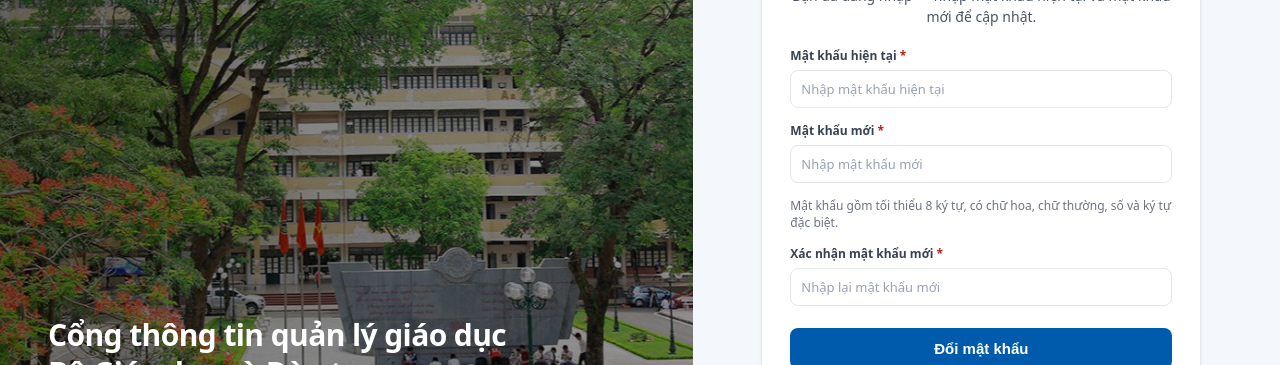
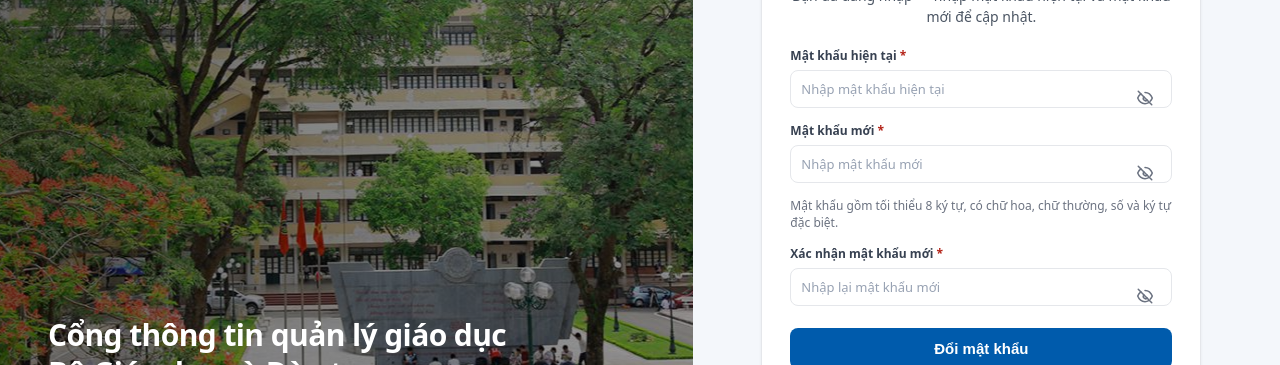
Before and after one commit to dmt041104111003/manage_utc, a Next.js app: page /auth/doimatkhau in a window 1280 px wide. Shown: the part 288-653 px from the top of the page. Built offline with nearby package versions, Linux system fonts and the light colour scheme; no server answers.

Commit message:
chore(auth): Bo sung nut hien/an mat khau cua man hinh 'Dat lai mat khau' va 'Doi mat khau'. Dieu huong den man hinh 'Dang nhap' sau khi thanh cong

```diff
--- a/app/auth/doimatkhau/components/ChangePasswordFormCard.tsx
+++ b/app/auth/doimatkhau/components/ChangePasswordFormCard.tsx
@@ -1,7 +1,35 @@
 import Link from "next/link";
 import type { FormEvent } from "react";
+import { useState } from "react";
 import { AuthShell } from "../../components/AuthShell";
 import styles from "../../styles/forgot-password.module.css";
+
+function EyeIcon({ hidden }: { hidden: boolean }) {
+  if (hidden) {
+    return (
+      <svg className={styles.togglePasswordIcon} viewBox="0 0 24 24" fill="none" aria-hidden="true">
+        <path d="M3 3l18 18" stroke="currentColor" strokeWidth="2" strokeLinecap="round" />
+        <path d="M10.6 10.6a3 3 0 004.24 4.24" stroke="currentColor" strokeWidth="2" strokeLinecap="round" />
+        <path
+          d="M6.4 6.4C4.6 7.7 3.2 9.5 2.3 12c1.6 4.3 5.4 7.5 9.7 7.5 1.7 0 3.4-.5 4.9-1.4M12 4.5c4.3 0 8.1 3.2 9.7 7.5-.6 1.7-1.6 3.2-2.8 4.4"
+          stroke="currentColor"
+          strokeWidth="2"
+          strokeLinecap="round"
+        />
+      </svg>
+    );
+  }
+  return (
+    <svg className={styles.togglePasswordIcon} viewBox="0 0 24 24" fill="none" aria-hidden="true">
+      <path
+        d="M2.3 12C3.9 7.7 7.7 4.5 12 4.5s8.1 3.2 9.7 7.5c-1.6 4.3-5.4 7.5-9.7 7.5S3.9 16.3 2.3 12z"
+        stroke="currentColor"
+        strokeWidth="2"
+      />
+      <circle cx="12" cy="12" r="3" stroke="currentColor" strokeWidth="2" />
+    </svg>
+  );
+}
 
 type Props = {
   currentPassword: string;
@@ -38,6 +66,10 @@ export default function ChangePasswordFormCard(props: Props) {
     onSubmit
   } = props;
 
+  const [showCurrent, setShowCurrent] = useState(false);
+  const [showNew, setShowNew] = useState(false);
+  const [showConfirm, setShowConfirm] = useState(false);
+
   return (
     <AuthShell>
       <h2 className={styles.title}>Đổi mật khẩu</h2>
@@ -50,13 +82,22 @@ export default function ChangePasswordFormCard(props: Props) {
           </label>
           <input
             id="currentPassword"
-            type="password"
-            className={styles.input}
+            type={showCurrent ? "text" : "password"}
+            className={`${styles.input} ${styles.inputWithToggle}`}
             placeholder="Nhập mật khẩu hiện tại"
             value={currentPassword}
             onChange={(e) => onCurrentPasswordChange(e.target.value)}
             disabled={isSubmitting}
           />
+          <button
+            type="button"
+            className={styles.togglePasswordBtn}
+            onClick={() => setShowCurrent((s) => !s)}
+            disabled={isSubmitting}
+            aria-label={showCurrent ? "Ẩn mật khẩu hiện tại" : "Hiện mật khẩu hiện tại"}
+          >
+            <EyeIcon hidden={!showCurrent} />
+          </button>
           {currentPasswordError ? <p className={styles.error}>{currentPasswordError}</p> : null}
         </div>
 
@@ -66,13 +107,22 @@ export default function ChangePasswordFormCard(props: Props) {
           </label>
           <input
             id="newPassword"
-            type="password"
-            className={styles.input}
+            type={showNew ? "text" : "password"}
+            className={`${styles.input} ${styles.inputWithToggle}`}
             placeholder="Nhập mật khẩu mới"
             value={newPassword}
             onChange={(e) => onNewPasswordChange(e.target.value)}
             disabled={isSubmitting}
           />
+          <button
+            type="button"
+            className={styles.togglePasswordBtn}
+            onClick={() => setShowNew((s) => !s)}
+            disabled={isSubmitting}
+            aria-label={showNew ? "Ẩn mật khẩu mới" : "Hiện mật khẩu mới"}
+          >
+            <EyeIcon hidden={!showNew} />
+          </button>
           <p className={styles.hint}>Mật khẩu gồm tối thiểu 8 ký tự, có chữ hoa, chữ thường, số và ký tự đặc biệt.</p>
           {newPasswordError ? <p className={styles.error}>{newPasswordError}</p> : null}
         </div>
@@ -83,13 +133,22 @@ export default function ChangePasswordFormCard(props: Props) {
           </label>
           <input
             id="confirmPassword"
-            type="password"
-            className={styles.input}
+            type={showConfirm ? "text" : "password"}
+            className={`${styles.input} ${styles.inputWithToggle}`}
             placeholder="Nhập lại mật khẩu mới"
             value={confirmPassword}
             onChange={(e) => onConfirmPasswordChange(e.target.value)}
             disabled={isSubmitting}
           />
+          <button
+            type="button"
+            className={styles.togglePasswordBtn}
+            onClick={() => setShowConfirm((s) => !s)}
+            disabled={isSubmitting}
+            aria-label={showConfirm ? "Ẩn xác nhận mật khẩu" : "Hiện xác nhận mật khẩu"}
+          >
+            <EyeIcon hidden={!showConfirm} />
+          </button>
           {confirmPasswordError ? <p className={styles.error}>{confirmPasswordError}</p> : null}
         </div>
 
--- a/app/auth/doimatkhau/page.tsx
+++ b/app/auth/doimatkhau/page.tsx
@@ -80,6 +80,16 @@ export default function ChangePasswordPage() {
       setNewPassword("");
       setConfirmPassword("");
       setIsSubmitting(false);
+      setTimeout(() => {
+        void (async () => {
+          try {
+            await fetch("/api/auth/logout", { method: "POST" });
+          } catch {
+            // ignore
+          }
+          window.location.replace("/auth/dangnhap");
+        })();
+      }, 1200);
     } catch {
       setSubmitError(getChangePasswordNetworkErrorMessage());
       setIsSubmitting(false);
--- a/app/auth/styles/forgot-password.module.css
+++ b/app/auth/styles/forgot-password.module.css
@@ -46,6 +46,41 @@
   color: #111827;
   background: #ffffff;
   font-family: inherit;
+}
+
+.inputWithToggle {
+  padding-right: 42px;
+}
+
+.togglePasswordBtn {
+  position: absolute;
+  right: 10px;
+  top: 32px; /* aligns with input in .field grid */
+  height: 38px;
+  width: 34px;
+  border: 0;
+  background: transparent;
+  color: #6b7280;
+  display: inline-flex;
+  align-items: center;
+  justify-content: center;
+  cursor: pointer;
+}
+
+.togglePasswordBtn:disabled {
+  opacity: 0.55;
+  cursor: not-allowed;
+}
+
+.togglePasswordBtn:focus-visible {
+  outline: 2px solid rgba(0, 91, 172, 0.55);
+  outline-offset: 2px;
+  border-radius: 6px;
+}
+
+.togglePasswordIcon {
+  width: 18px;
+  height: 18px;
 }
 
 .input:focus {
--- a/app/auth/styles/login.module.css
+++ b/app/auth/styles/login.module.css
@@ -177,20 +177,34 @@
   top: 28px;
   border: 0;
   background: transparent;
-  color: #005bac;
-  font-size: 13px;
-  font-weight: 600;
+  color: #6b7280;
+  display: inline-flex;
+  align-items: center;
+  justify-content: center;
+  height: 38px;
+  width: 36px;
   cursor: pointer;
-  padding: 2px 4px;
+  padding: 0;
 }
 
 .togglePassword:hover:not(:disabled) {
-  color: #004a8a;
+  color: #374151;
 }
 
 .togglePassword:disabled {
   opacity: 0.5;
   cursor: not-allowed;
+}
+
+.togglePassword:focus-visible {
+  outline: 2px solid rgba(0, 91, 172, 0.55);
+  outline-offset: 2px;
+  border-radius: 6px;
+}
+
+.togglePasswordIcon {
+  width: 18px;
+  height: 18px;
 }
 
 .button {
```
Also changed, not shown: app/auth/dangnhap/components/LoginFormCard.tsx (+28 -1 lines), app/auth/datlaimatkhau/components/ResetPasswordFormCard.tsx (+64 -4 lines).
